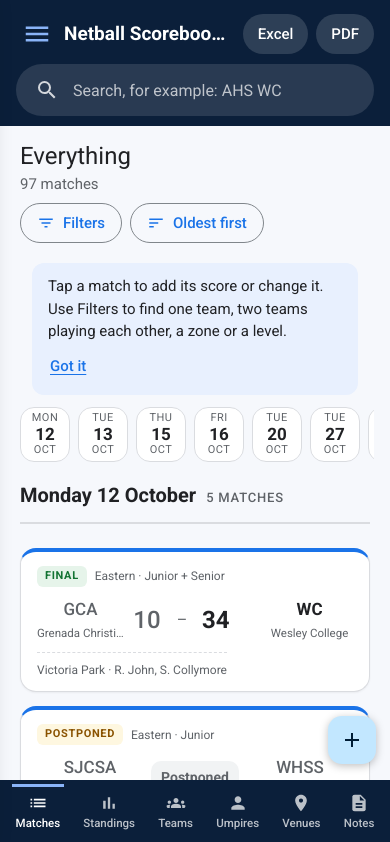
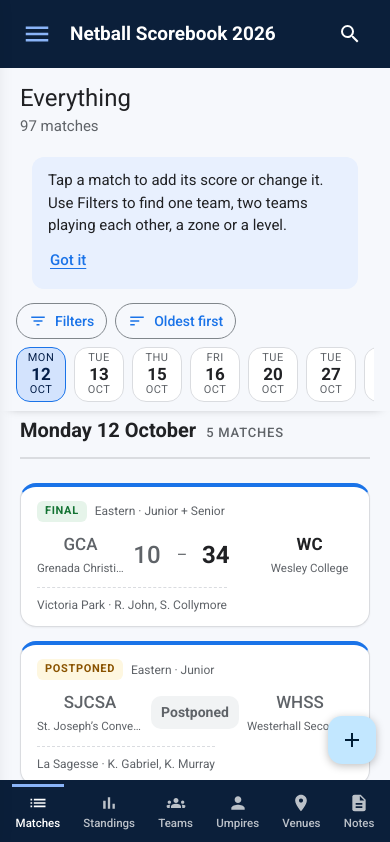
Before and after one commit to Darkbrad1/netball-scorebook, a website: page index.html in a window 390 px wide. Shown: the top 842 px of the page. Drawn offline with nearby package versions, Linux system fonts and the light colour scheme.

Commit message:
Move Excel and PDF into the menu, search behind an icon, pin filters and dates
- "Save a copy" (Excel, PDF) is now at the top of the menu.
- The header shows only the menu, the name and a search icon. The icon
  opens the search box across the header; X (or Escape) closes it and
  clears the search.
- Filters, sort and the row of dates sit in one bar that stays under the
  header while scrolling. The date being looked at is marked in the row
  and kept in view; tapping a date lands that day just under the bar.

Co-Authored-By: Claude Opus 5.5 <noreply@anthropic.com>
Claude-Session: https://claude.ai/code/session_01CwLue8AtNC8DRQR79YPyXS

```diff
--- a/index.html
+++ b/index.html
@@ -672,6 +672,35 @@ body{background:var(--bg)}
 
 /* school logos */
 .crest.logo{background:none!important; border:0!important; border-radius:0; object-fit:contain}
+
+/* ---------- compact header, pinned bar ---------- */
+.bar-in{grid-template-columns:minmax(0,1fr) auto!important; grid-template-areas:"brand tools"!important}
+.hsearch{grid-area:tools; color:#fff}
+.hsearch:hover,.hsearch:focus,.hsearch:focus-visible{background:rgba(255,255,255,.14); color:#fff}
+#q::-webkit-search-cancel-button{-webkit-appearance:none; display:none}
+.hsearch .ic,.sclose .ic{width:24px; height:24px}
+.search{display:none!important; grid-area:search}
+.topbar.searching .bar-in{grid-template-areas:"search search"!important}
+.topbar.searching .brand,.topbar.searching .hsearch{display:none}
+.topbar.searching .search{display:flex!important; max-width:none; height:48px; padding:0 4px 0 16px}
+.sclose{width:40px; height:40px; flex:none; color:inherit}
+.navsave{display:flex; flex-wrap:wrap; align-items:center; gap:8px; padding:4px 8px}
+.navsave .save-l{display:block!important; width:100%; color:var(--muted)!important; font-size:13px; font-weight:700; letter-spacing:.05em; text-transform:uppercase}
+.navsave .btn.tonal{background:var(--primary-soft)!important; color:var(--on-soft)!important}
+@media (min-width:900px){ .bnav{top:var(--top-h,64px)} }
+.mbar{position:sticky; top:var(--stick,64px); z-index:15; display:flex; align-items:center; gap:12px; margin:0 -4px; padding:8px 4px 6px; background:var(--bg); border-bottom:1px solid transparent}
+.mbar .pacts{flex:none}
+.mbar .dstrip{flex:1; min-width:0; padding:2px 0 6px}
+.dpill.cur{background:var(--primary-soft); border-color:var(--primary); color:var(--on-soft)}
+.dpill.cur small{color:var(--on-soft)}
+.day{scroll-margin-top:calc(var(--stick,64px) + var(--mbar-h,70px) + 8px)!important}
+.tk-h{top:calc(var(--stick,64px) + var(--mbar-h,70px))}
+@media (max-width:899px){
+  .mbar{flex-direction:column; align-items:stretch; gap:6px; margin:0 -16px; padding:8px 16px 4px; box-shadow:0 6px 10px -10px rgba(0,0,0,.4)}
+  .mbar .pacts{gap:8px}
+  .mbar .pacts .btn.small{min-height:36px; padding:0 12px; font-size:14px}
+  .mbar .dstrip{padding-bottom:4px}
+}
 </style>
 
 </head>
@@ -682,17 +711,19 @@ body{background:var(--bg)}
       <button class="icon-btn menu" id="btnMenu" type="button" aria-label="Open the menu"><svg class="ic" viewBox="0 0 24 24" aria-hidden="true"><path d="M3 18h18v-2H3v2zm0-5h18v-2H3v2zm0-7v2h18V6H3z"/></svg></button>
       <svg class="ic" viewBox="0 0 32 32" aria-hidden="true"><circle cx="16" cy="16" r="13" fill="none" stroke="currentColor" stroke-width="2.5"/><path d="M16 3v26M3 16h26" stroke="currentColor" stroke-width="2" fill="none"/><path d="M6.5 6.5c5 4.5 5 14.5 0 19M25.5 6.5c-5 4.5-5 14.5 0 19" stroke="currentColor" stroke-width="2" fill="none"/></svg><span>Netball Scorebook 2026</span>
     </div>
-    <label class="search"><span class="sr">Search matches</span><svg class="ic" viewBox="0 0 24 24" aria-hidden="true"><path d="M15.5 14h-.79l-.28-.27A6.471 6.471 0 0 0 16 9.5 6.5 6.5 0 1 0 9.5 16c1.61 0 3.09-.59 4.23-1.57l.27.28v.79l5 4.99L20.49 19l-4.99-5zm-6 0C7.01 14 5 11.99 5 9.5S7.01 5 9.5 5 14 7.01 14 9.5 11.99 14 9.5 14z"/></svg><input id="q" type="search" placeholder="Search, for example: AHS WC" autocomplete="off"></label>
-    <div class="save">
+    <label class="search" id="searchBox"><span class="sr">Search matches</span><svg class="ic" viewBox="0 0 24 24" aria-hidden="true"><path d="M15.5 14h-.79l-.28-.27A6.471 6.471 0 0 0 16 9.5 6.5 6.5 0 1 0 9.5 16c1.61 0 3.09-.59 4.23-1.57l.27.28v.79l5 4.99L20.49 19l-4.99-5zm-6 0C7.01 14 5 11.99 5 9.5S7.01 5 9.5 5 14 7.01 14 9.5 11.99 14 9.5 14z"/></svg><input id="q" type="search" placeholder="Search, for example: AHS WC" autocomplete="off"><button type="button" class="icon-btn sclose" id="btnSearchClose" aria-label="Close search"><svg class="ic" viewBox="0 0 24 24" aria-hidden="true"><path d="M19 6.41L17.59 5 12 10.59 6.41 5 5 6.41 10.59 12 5 17.59 6.41 19 12 13.41 17.59 19 19 17.59 13.41 12z"/></svg></button></label>
+    <button class="icon-btn hsearch" id="btnSearch" type="button" aria-label="Search matches" aria-expanded="false"><svg class="ic" viewBox="0 0 24 24" aria-hidden="true"><path d="M15.5 14h-.79l-.28-.27A6.471 6.471 0 0 0 16 9.5 6.5 6.5 0 1 0 9.5 16c1.61 0 3.09-.59 4.23-1.57l.27.28v.79l5 4.99L20.49 19l-4.99-5zm-6 0C7.01 14 5 11.99 5 9.5S7.01 5 9.5 5 14 7.01 14 9.5 11.99 14 9.5 14z"/></svg></button>
+  </div></header>
+  <nav class="bnav" id="bnav" aria-label="Screens"></nav>
+
+  <div class="layout">
+    <nav class="nav" id="nav" aria-label="Menu">
+<div class="save navsave">
       <span class="save-l">Save a copy</span>
       <button class="btn tonal" id="btnXlsx" type="button" aria-label="Save as Excel"><svg class="ic" viewBox="0 0 24 24" aria-hidden="true"><path d="M19 9h-4V3H9v6H5l7 7 7-7zM5 18v2h14v-2H5z"/></svg><span class="lbl">Excel</span></button>
       <button class="btn tonal" id="btnPdf" type="button" aria-label="Save as PDF"><svg class="ic" viewBox="0 0 24 24" aria-hidden="true"><path d="M19 9h-4V3H9v6H5l7 7 7-7zM5 18v2h14v-2H5z"/></svg><span class="lbl">PDF</span></button>
     </div>
-  </div></header>
-  <nav class="bnav" id="bnav" aria-label="Screens"></nav>
-
-  <div class="layout">
-    <nav class="nav" id="nav" aria-label="Menu">
+      <hr>
       <button class="fab" id="addMatch" type="button"><svg class="ic" viewBox="0 0 24 24" aria-hidden="true"><path d="M19 13h-6v6h-2v-6H5v-2h6V5h2v6h6v2z"/></svg>New match</button>
       <div id="navShow" role="group" aria-label="Which matches to show"></div>
       <hr>
@@ -717,7 +748,7 @@ body{background:var(--bg)}
 
     <main class="content">
       <section id="panel-matches" aria-labelledby="mTitle">
-        <div class="phead"><div><h2 id="mTitle"></h2><p id="mSub" aria-live="polite"></p></div><div class="pacts"><button class="btn small fbtn" type="button" id="fOpen" aria-haspopup="dialog" aria-controls="fpop"><svg class="ic" viewBox="0 0 24 24" aria-hidden="true"><path d="M10 18h4v-2h-4v2zM3 6v2h18V6H3zm3 7h12v-2H6v2z"/></svg>Filters<span class="fcount" id="fCount" hidden></span></button><button class="btn small sortbtn" type="button" id="fSort"></button></div></div>
+        <div class="phead"><div><h2 id="mTitle"></h2><p id="mSub" aria-live="polite"></p></div></div>
         <div class="fpop" id="fpop" hidden><div class="fpanel" role="dialog" aria-modal="true" aria-labelledby="fpTitle">
           <div class="fp-h"><h2 id="fpTitle" tabindex="-1">Filters</h2><button type="button" class="icon-btn" id="fClose" aria-label="Close filters"><svg class="ic" viewBox="0 0 24 24" aria-hidden="true"><path d="M19 6.41L17.59 5 12 10.59 6.41 5 5 6.41 10.59 12 5 17.59 6.41 19 12 13.41 17.59 19 19 17.59 13.41 12z"/></svg></button></div>
           <div class="fp-b">
@@ -734,7 +765,7 @@ body{background:var(--bg)}
           <div class="fp-f"><button type="button" class="link" id="fReset">Clear all</button><button type="button" class="btn primary" id="fDone">Show matches</button></div>
         </div></div>
         <div class="tip" id="tips"><span>Tap a match to add its score or change it. Use Filters to find one team, two teams playing each other, a zone or a level.</span><button class="link" id="hideTips" type="button">Got it</button></div>
-        <div class="dstrip" id="dstrip" role="group" aria-label="Jump to a date"></div>
+        <div class="mbar" id="mbar"><div class="pacts"><button class="btn small fbtn" type="button" id="fOpen" aria-haspopup="dialog" aria-controls="fpop"><svg class="ic" viewBox="0 0 24 24" aria-hidden="true"><path d="M10 18h4v-2h-4v2zM3 6v2h18V6H3zm3 7h12v-2H6v2z"/></svg>Filters<span class="fcount" id="fCount" hidden></span></button><button class="btn small sortbtn" type="button" id="fSort"></button></div><div class="dstrip" id="dstrip" role="group" aria-label="Jump to a date"></div></div>
         <div id="list"></div>
       </section>
       <section id="panel-standings" hidden aria-labelledby="sTitle">
@@ -1135,9 +1166,10 @@ function renderMatches(){
         g.items.map(matchRow).join('')+'</div></section>';
     }).join('')+'</div>';
     $('#dstrip').innerHTML=groups.map(g=>{const d=parseISO(g.d);
-      return '<button type="button" class="dpill'+(g.d===today?' now':'')+'" data-day="'+esc(g.d||'none')+'"><small>'+(d?d.toLocaleDateString('en-GB',{weekday:'short'}):'—')+'</small><b>'+(d?d.getDate():'?')+'</b><small>'+(d?d.toLocaleDateString('en-GB',{month:'short'}):'')+'</small></button>';}).join('');
+      return '<button type="button" class="dpill'+(g.d===today?' now':'')+(g.d===curDay?' cur':'')+'" data-day="'+esc(g.d||'none')+'"><small>'+(d?d.toLocaleDateString('en-GB',{weekday:'short'}):'—')+'</small><b>'+(d?d.getDate():'?')+'</b><small>'+(d?d.toLocaleDateString('en-GB',{month:'short'}):'')+'</small></button>';}).join('');
   }
   renderNav();
+  if(typeof markDay==='function'){curDay=null; requestAnimationFrame(markDay);}
 }
 function navItem(attr,icon,label,count,active){
   return '<button type="button" class="nav-item'+(active?' active':'')+'" '+attr+(active?' aria-current="page"':'')+'>'+ICON[icon]+'<span class="nl">'+esc(label)+'</span>'+(count!=null?'<span class="nc">'+count+'</span>':'')+'</button>';
@@ -1778,6 +1810,43 @@ $('#fSort').addEventListener('click',()=>{V.sort=V.sort==='desc'?'asc':'desc'; t
 try{ if(localStorage.getItem(TIPS)==='1')$('#tips').hidden=true; }catch(e){}
 $('#hideTips').addEventListener('click',()=>{$('#tips').hidden=true; try{localStorage.setItem(TIPS,'1');}catch(e){}});
 
+
+/* ---------- header search, pinned bar ---------- */
+let curDay=null;
+function openSearch(){document.querySelector('.topbar').classList.add('searching'); $('#btnSearch').setAttribute('aria-expanded','true'); $('#q').focus();}
+function closeSearch(){
+  document.querySelector('.topbar').classList.remove('searching'); $('#btnSearch').setAttribute('aria-expanded','false');
+  if(V.q){V.q=''; $('#q').value=''; renderMatches();}
+  $('#btnSearch').focus();
+}
+$('#btnSearch').addEventListener('click',openSearch);
+$('#btnSearchClose').addEventListener('click',e=>{e.preventDefault(); closeSearch();});
+$('#q').addEventListener('keydown',e=>{if(e.key==='Escape'){e.stopPropagation(); closeSearch();}});
+function measureBars(){
+  const top=document.querySelector('.topbar').getBoundingClientRect().height;
+  const bn=$('#bnav'), sticky=getComputedStyle(bn).position==='sticky';
+  const stick=top+(sticky?bn.getBoundingClientRect().height:0);
+  const root=document.documentElement.style;
+  root.setProperty('--top-h',top+'px'); root.setProperty('--stick',stick+'px');
+  root.setProperty('--mbar-h',$('#mbar').getBoundingClientRect().height+'px');
+}
+function markDay(){
+  if(V.tab!=='matches')return;
+  const line=parseFloat(getComputedStyle(document.documentElement).getPropertyValue('--stick')||0)+$('#mbar').getBoundingClientRect().height+12;
+  let d=null; document.querySelectorAll('.day').forEach(sec=>{if(sec.getBoundingClientRect().top<=line)d=sec.id.slice(4);});
+  if(!d){const f=document.querySelector('.day'); d=f?f.id.slice(4):null;}
+  if(d===curDay)return; curDay=d;
+  const strip=$('#dstrip');
+  strip.querySelectorAll('.dpill').forEach(b=>{
+    const on=b.dataset.day===d; b.classList.toggle('cur',on);
+    if(on){const l=b.offsetLeft-strip.offsetLeft, r=l+b.offsetWidth; if(l<strip.scrollLeft)strip.scrollLeft=l-8; else if(r>strip.scrollLeft+strip.clientWidth)strip.scrollLeft=r-strip.clientWidth+8;}
+  });
+}
+let markQueued=false;
+window.addEventListener('scroll',()=>{if(markQueued)return; markQueued=true; requestAnimationFrame(()=>{markQueued=false; markDay();});},{passive:true});
+window.addEventListener('resize',()=>{measureBars(); markDay();});
+if(window.ResizeObserver){const ro=new ResizeObserver(()=>measureBars()); ro.observe(document.querySelector('.topbar')); ro.observe($('#mbar'));}
+
 /* ---------- downloads ---------- */
 const dlP=(async()=>{
   try{return (window.claude&&window.claude.use)?await window.claude.use('downloads'):null;}catch(e){return null;}
@@ -1891,7 +1960,7 @@ $('#btnXlsx').addEventListener('click',()=>doDownload('xlsx'));
 $('#btnPdf').addEventListener('click',()=>doDownload('pdf'));
 
 /* ---------- start ---------- */
-renderEmpty(); renderMatches(); renderStandings(); renderTeams(); renderUmpires(); renderVenues(); renderNotes(); updateChanges();
+measureBars(); renderEmpty(); renderMatches(); renderStandings(); renderTeams(); renderUmpires(); renderVenues(); renderNotes(); updateChanges();
 if(CLOUD){
   CLOUD.client.onUpdate(CLOUD.api.scorebook.get,{},applyCloud,()=>{CLOUD.ready=true; updateChanges();});
   CLOUD.client.subscribeToConnectionState(c=>{const on=c.isWebSocketConnected||!c.hasEverConnected; if(on!==CLOUD.online){CLOUD.online=on; updateChanges();}});
```
